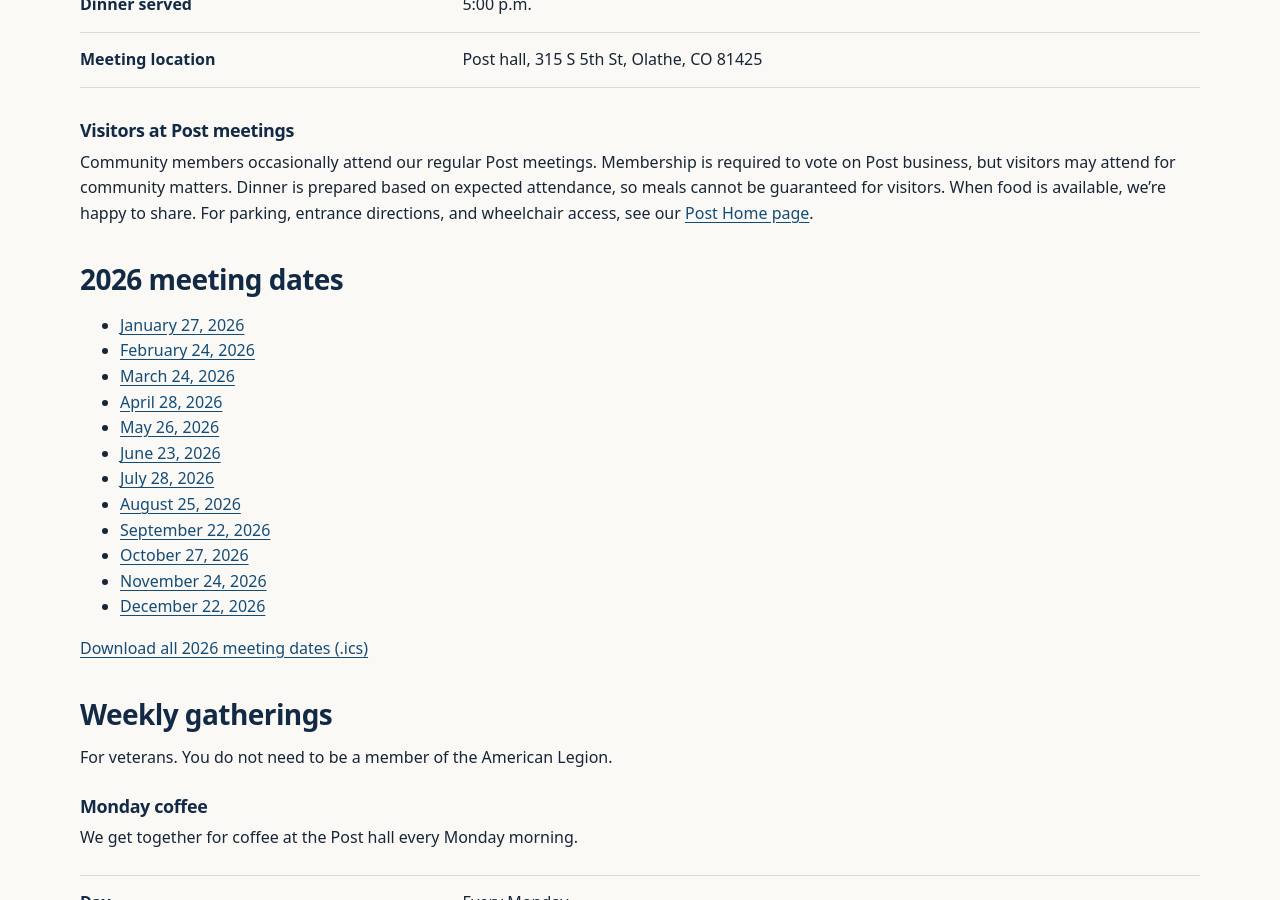
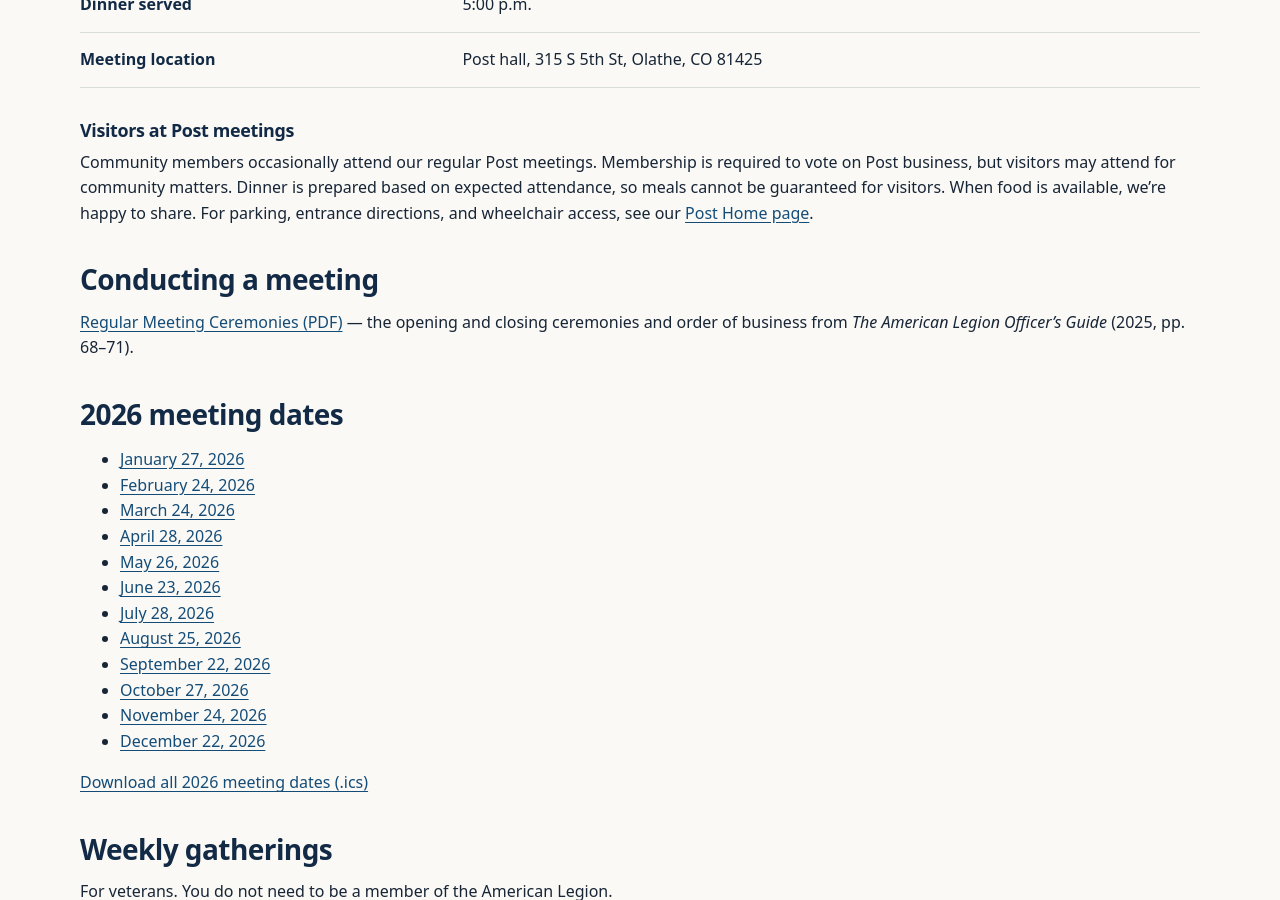
Before and after one commit to SPIERS-DENNIS-POST/spiers-dennis-post.github.io, a Jekyll site: the page built from meetings/index.md, in a window 1280 px wide and 900 px high, scrolled down 669 px. Built offline with Jekyll 4.4.1, drawn with Linux system fonts in a browser that asks for light colours.

Commit message:
Publish regular meeting ceremonies PDF and link from Meetings

```diff
--- a/meetings/index.md
+++ b/meetings/index.md
@@ -12,6 +12,8 @@ provenance_ids: [post-meetings-2026-10-27, post-weekly-gatherings-2026-10-27, po
 Community members occasionally attend our regular Post meetings. Membership is required to vote on Post business, but visitors may attend for community matters.
 Dinner is prepared based on expected attendance, so meals cannot be guaranteed for visitors. When food is available, we're happy to share.
 For parking, entrance directions, and wheelchair access, see our [Post Home page]({{ '/building/' | relative_url }}).
+## Conducting a meeting
+[Regular Meeting Ceremonies (PDF)]({{ '/assets/documents/Regular_Meeting_Ceremonies.pdf' | relative_url }}) — the opening and closing ceremonies and order of business from *The American Legion Officer’s Guide* (2025, pp. 68–71).
 ## {{ site.time | date: "%Y" }} meeting dates
 {% include meeting-year-dates.html %}
 <a href="{{ '/meetings/calendar.ics' | relative_url }}">Download all {{ site.time | date: "%Y" }} meeting dates (.ics)</a>
```
Also changed, not shown: 1 other file.
